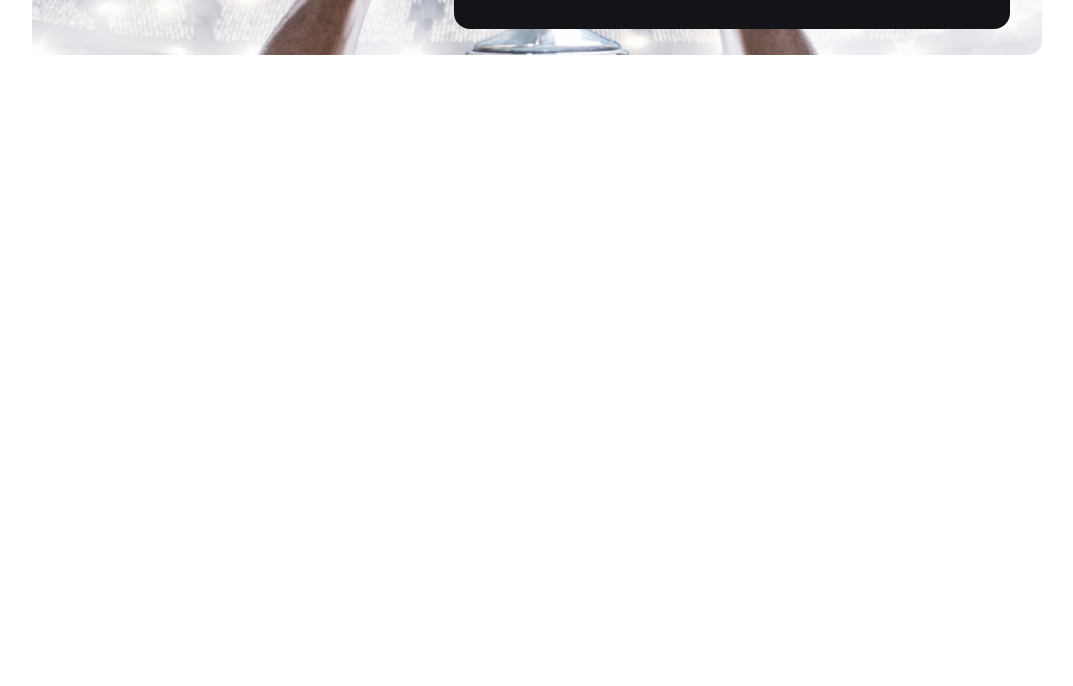
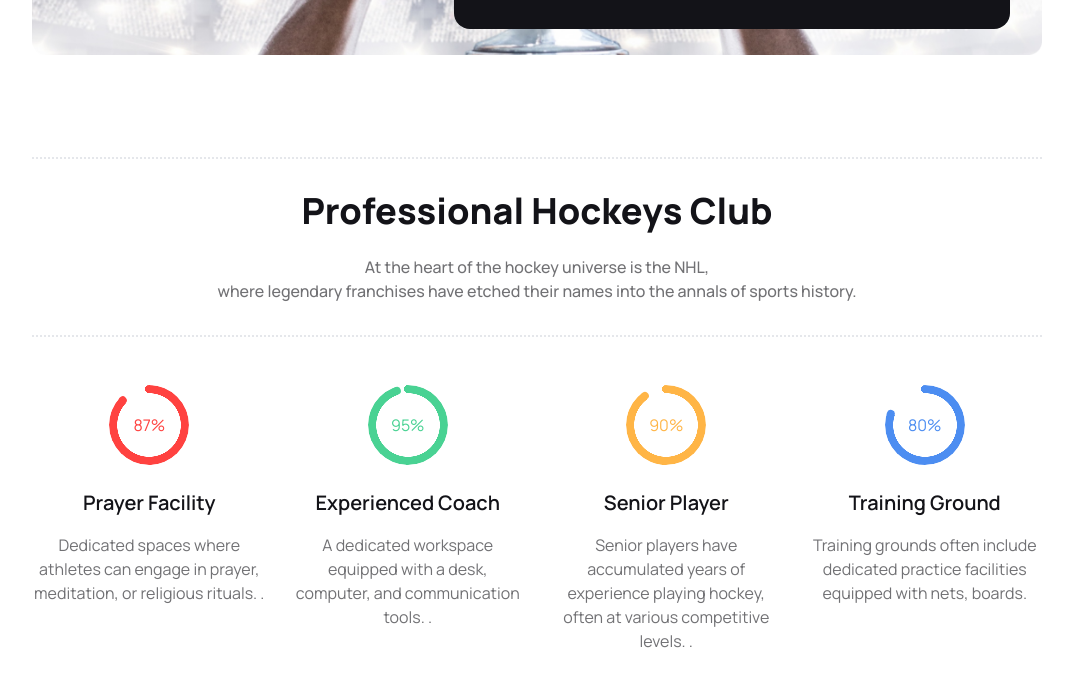
Before and after one commit to Atia9f/third-assignment-website, a plain HTML site: page index.html in a window 1280 px wide. Shown: the part 604-1290 px from the top of the page, without its empty margins (103-1176 px from the left). Before the commit the page ends 800 px from the top, so only its background shows below. Drawn offline with nearby package versions, Linux system fonts and the light colour scheme.

Commit message:
added hockey club section

```diff
--- a/index.html
+++ b/index.html
@@ -98,6 +98,46 @@
             </div>
         </div>
     </header>
+
+    <main>
+        <!-- hockey club -->
+        <section class="container mx-auto my-24 lg:px-[135px]">
+            <div class="text-center border-y-2 border-dotted p-8">
+                <h1 class="text-[#131318] font-extrabold text-4xl mb-6">Professional Hockeys Club</h1>
+                <p class="text-base font-medium text-[#13131899]">At the heart of the hockey universe is the NHL, <br>
+                    where legendary franchises have etched their names into the annals of sports history. </p>
+            </div>
+            <div class="grid gap-6 grid-cols-1 lg:grid-cols-4 justify-between mt-12">
+                <div class="text-center">
+                    <div class="radial-progress text-[#FF4240]" style="--value:87;" role="progressbar">87%</div>
+                    <h3 class="font-semibold text-xl text-[#131318] mb-4 mt-6">Prayer Facility</h3>
+                    <p class="text-base font-normal text-[#13131899]">Dedicated spaces where athletes can engage in
+                        prayer, meditation, or religious rituals.
+                        .</p>
+                </div>
+                <div class="text-center">
+                    <div class="radial-progress text-[#49D293]" style="--value:95;" role="progressbar">95%</div>
+                    <h3 class="font-semibold text-xl text-[#131318] mb-4 mt-6">Experienced Coach</h3>
+                    <p class="text-base font-normal text-[#13131899] ">A dedicated workspace equipped with a desk,
+                        computer, and communication tools.
+                        .</p>
+                </div>
+                <div class="text-center">
+                    <div class="radial-progress text-[#FFB546]" style="--value:90;" role="progressbar">90%</div>
+                    <h3 class="font-semibold text-xl text-[#131318] mb-4 mt-6">Senior Player</h3>
+                    <p class="text-base font-normal text-[#13131899]">Senior players have accumulated years of
+                        experience playing hockey, often at various competitive levels.
+                        .</p>
+                </div>
+                <div class="text-center">
+                    <div class="radial-progress text-[#4C8DF1]" style="--value:80;" role="progressbar">80%</div>
+                    <h3 class="font-semibold text-xl text-[#131318] mb-4 mt-6">Training Ground</h3>
+                    <p class="text-base font-normal text-[#13131899]">Training grounds often include dedicated practice
+                        facilities equipped with nets, boards.</p>
+                </div>
+            </div>
+        </section>
+
 </body>
 
 </html>
```
